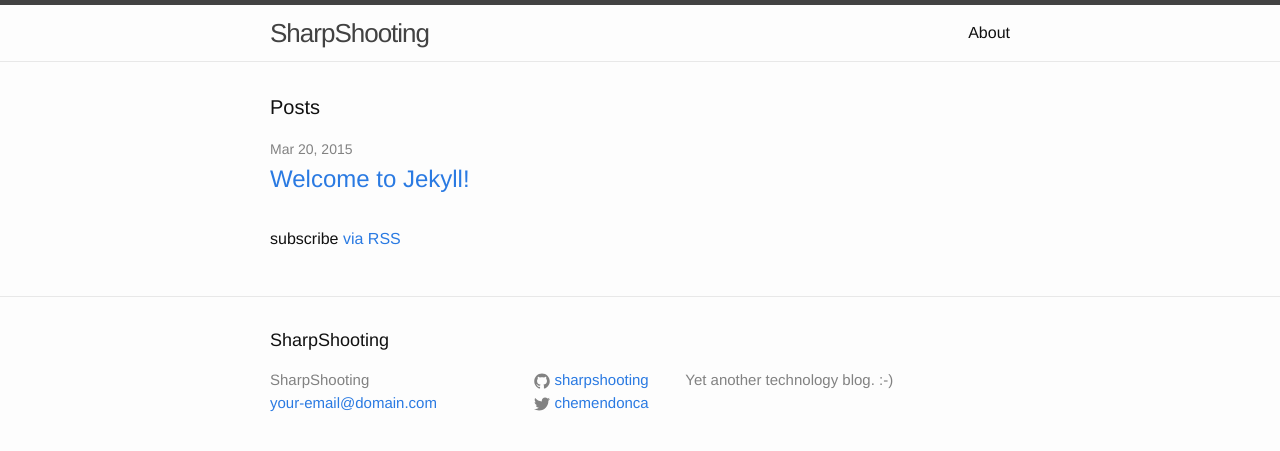
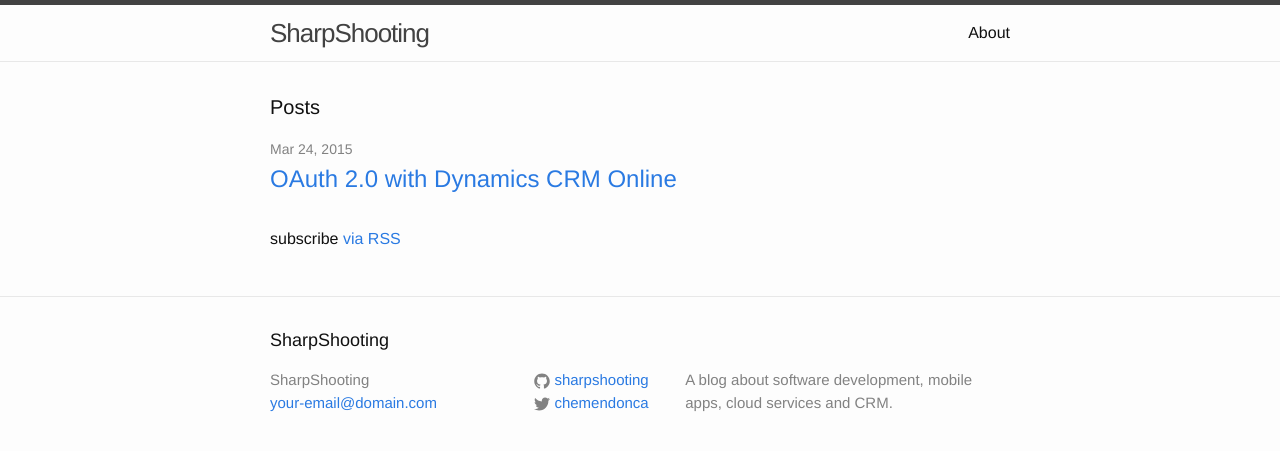
Before and after one commit to sharpshooting/sharpshooting.github.io, a Jekyll site: the page built from index.html, in a window 1280 px wide. Shown: the top 451 px of the page. Built offline with Jekyll 4.4.1, drawn with Linux system fonts in a browser that asks for light colours.

Commit message:
Updated description, moved welcome post to drafts and published auth post

```diff
--- a/_config.yml
+++ b/_config.yml
@@ -2,7 +2,7 @@
 title: SharpShooting
 email: your-email@domain.com
 description: > # this means to ignore newlines until "baseurl:"
-  Yet another technology blog. :-)
+  A blog about software development, mobile apps, cloud services and CRM.
 baseurl: "" # the subpath of your site, e.g. /blog/
 url: "http://sharpshooting.github.io" # the base hostname & protocol for your site
 twitter_username: chemendonca
--- a/_drafts/oauth2-on-dynamics-crm-online.markdown
+++ b/_posts/2015-03-24-oauth2-on-dynamics-crm-online.markdown
@@ -1,11 +1,8 @@
 ---
 layout: post
 title:  "OAuth 2.0 with Dynamics CRM Online"
-date:   2015-03-23 14:03:00
-categories:
-- crm
-- mobile
-- authentication
+date:   2015-03-24 00:35:00
+categories: authentication
 ---
 Authentication on Dynamics CRM Online follows an OAuth 2.0 authorization code grant flow and is fairly straightforward. There are many libraries that handle OAuth 2.0 such as <a href="https://msdn.microsoft.com/en-us/library/azure/dn151135.aspx" target="_blank">Microsoft ADAL</a>, but it can be useful to understand what's happening under the hood.
 
```
Also changed, not shown: _drafts/welcome-to-jekyll.markdown (renamed from _posts/2015-03-20-welcome-to-jekyll.markdown).
